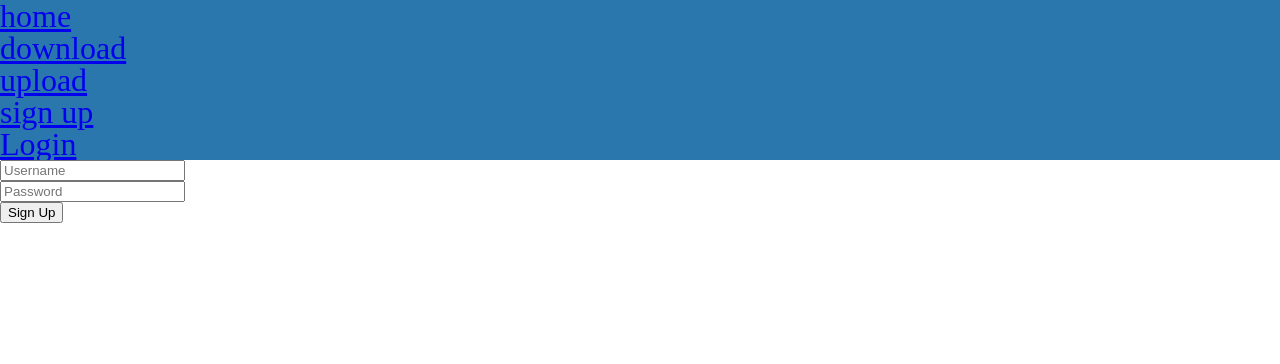
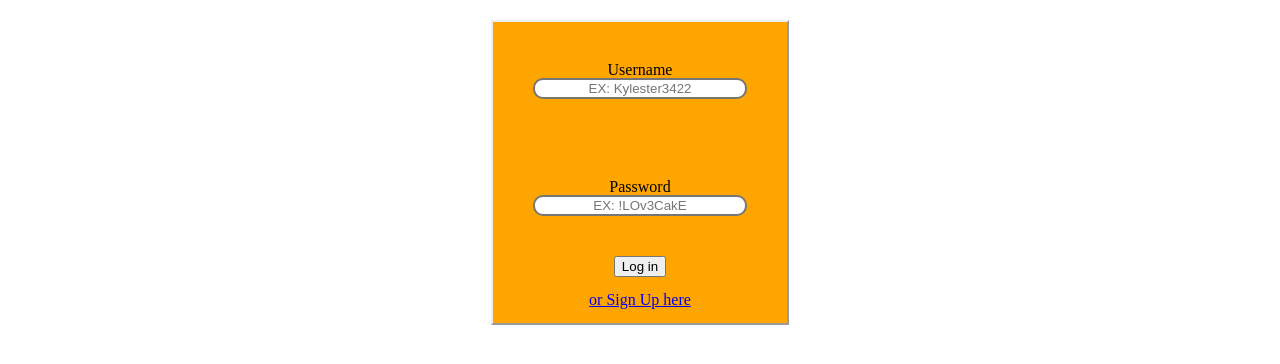
Before and after one commit to LardianGH/sound-community, a React (Create React App) app in the folder client/: page /Login in a window 1280 px wide. Shown: the top 364 px of the page. Built offline with nearby package versions, Linux system fonts and the light colour scheme; no server answers.

Commit message:
Added some style to signup/login forms, changed how the navbar displays, added the login page to the navbar.

```diff
--- a/client/src/components/LoginForm/index.js
+++ b/client/src/components/LoginForm/index.js
@@ -1,4 +1,5 @@
 import React, { Component } from "react";
+import "./style.css"
 class LoginForm extends Component { //main is a test page to test user creation (Working)
 
     state = { //All the variables that will change
@@ -19,23 +20,26 @@ handleInputChange = event => { //Allows the textboxes to be used.
 
 render() {
     return(
-        <form className="new">
-                <div className="fields">
-                    <div className="field">
-                        <input
+        <form className="Login">
+                    <div className="fieldWrapper">
+                      Username
+                      <div></div>
+                        <input className="field"
                         name="userName"
                         type="text"
-                        placeholder="Username"
+                        placeholder="EX: Kylester3422"
                         value={this.state.name}
                         onChange={this.handleInputChange}
                         />
                         <i className="user icon"></i>
                     </div>
-                    <div className="field">
-                        <input
+                    <div className="fieldWrapper">
+                      Password
+                      <div></div>
+                        <input className="field"
                         name="password"
                         type="password"
-                        placeholder="Password"
+                        placeholder="EX: !LOv3CakE"
                         value={this.state.password}
                         onChange={this.handleInputChange}
                         />
@@ -46,9 +50,12 @@ render() {
                     onClick={e => this.props.handleSubmit(e, this.state.userName, this.state.password)} //when this button is clicked, it submits the form
                     className="ui big button">
                         <i className="signup icon"></i>
-                        Sign Up
+                        Log in
                     </button>
-                </div>
+
+                      <div className="changeForm">
+                    <a href="/Signup">or Sign Up here</a>
+                    </div>
         </form>
     );
 };
--- /dev/null
+++ b/client/src/components/LoginForm/style.css
@@ -0,0 +1,28 @@
+.Login {
+    margin: 20px;
+    margin-left: auto;
+    margin-right: auto;
+    border-style: outset;
+    border-width: 2px;
+    width: fit-content;
+    text-align: center;
+    background-color: orange;
+    height: auto;
+    }
+
+    .fieldWrapper {
+        padding: 40px;
+    }
+
+    .changeForm {
+        padding: 15px;
+    }
+
+    .field {
+        width: 200px;
+        padding-left: 5px;
+        padding-right: 5px;
+        border-style: solid;
+        border-radius: 10px;
+        text-align: center;
+    }
--- a/client/src/components/Navbar/index.js
+++ b/client/src/components/Navbar/index.js
@@ -1,8 +1,14 @@
 import React from "react";
+import NavbarLink from "../NavbarLink";
 import "./style.css";
 
 const Navbar = props => (
   <div className="Navbar">
+    <NavbarLink text={"home"} link={"/Browse"}/>
+          <NavbarLink text={"download"} link={"/Download"}/>
+          <NavbarLink text={"upload"} link={"/Upload"}/>
+          <NavbarLink text={"sign up"} link={"/Signup"}/>
+          <NavbarLink text={"login"} link={"/Login"}/>
     {props.children}
   </div>
 );
--- a/client/src/components/SignupForm/style.css
+++ b/client/src/components/SignupForm/style.css
@@ -6,12 +6,19 @@ border-style: outset;
 border-width: 2px;
 width: fit-content;
 text-align: center;
+background-color: greenyellow;
+    height: auto;
 }
 
 .fieldWrapper {
-
+    padding: 40px;
 }
 
 .field {
     width: 200px;
+    padding-left: 5px;
+    padding-right: 5px;
+    border-style: solid;
+    border-radius: 10px;
+    text-align: center;
 }
--- a/client/src/pages/Browse.js
+++ b/client/src/pages/Browse.js
@@ -158,10 +158,6 @@ getFilePart = (filePath, part) => { //runs 3 times, can I reduce? ---TODO
     return (
       <Wrapper>
         <Navbar>
-          <NavbarLink text={"home"} link={"/Browse"}/>
-          <NavbarLink text={"download"} link={"/Download"}/>
-          <NavbarLink text={"upload"} link={"/Upload"}/>
-          <NavbarLink text={"sign up"} link={"/Signup"}/>
           <form>
                     <input
         className="fileName"
--- a/client/src/pages/Download.js
+++ b/client/src/pages/Download.js
@@ -38,10 +38,6 @@ class Home extends Component {
 		return(
 			<div className="container">
         <Navbar>
-          <NavbarLink text={"home"} link={"/Browse"}/>
-          <NavbarLink text={"download"} link={"/Download"}/>
-          <NavbarLink text={"upload"} link={"/Upload"}/>
-          <NavbarLink text={"sign up"} link={"/Signup"}/>
         </Navbar>
 				<img src={this.state.image} alt={this.state.image}></img>
                     <form>
--- a/client/src/pages/Error404.js
+++ b/client/src/pages/Error404.js
@@ -6,10 +6,6 @@ function Error404() {
   return (
       <div>
         <Navbar>
-          <NavbarLink text={"home"} link={"/Browse"}/>
-          <NavbarLink text={"download"} link={"/Download"}/>
-          <NavbarLink text={"upload"} link={"/Upload"}/>
-          <NavbarLink text={"sign up"} link={"/Signup"}/>
         </Navbar>
             <h1>404 Page Not Found</h1>
             <h1>
--- a/client/src/pages/Login.js
+++ b/client/src/pages/Login.js
@@ -40,6 +40,8 @@ checkForUser = () => {
     returnedName: res.data.userName,
     returnedEmail: res.data.email
   });
+  if (res.data.userName)
+{this.props.history.push("/browse")}
 })
 .catch(err => console.log(err));
 }
@@ -55,17 +57,9 @@ render() {
 return (
 
 <div>
-      <Navbar>
-          <NavbarLink text={"home"} link={"/Browse"}/>
-          <NavbarLink text={"download"} link={"/Download"}/>
-          <NavbarLink text={"upload"} link={"/Upload"}/>
-          <NavbarLink text={"sign up"} link={"/Signup"}/>
-          <NavbarLink text={"Login"} link={"/Login"}/>
-        </Navbar>
         {this.state.returnedName}
 
         <LoginForm
-
     handleSubmit={this.handleSubmit}
     >
     </LoginForm>
--- a/client/src/pages/Signup.js
+++ b/client/src/pages/Signup.js
@@ -53,11 +53,6 @@ render() {
   return (
     <div>
       <Navbar>
-          <NavbarLink text={"home"} link={"/Browse"}/>
-          <NavbarLink text={"download"} link={"/Download"}/>
-          <NavbarLink text={"upload"} link={"/Upload"}/>
-          <NavbarLink text={"sign up"} link={"/Signup"}/>
-          <NavbarLink text={"Login"} link={"/Login"}/>
         </Navbar>
         {this.state.returnedName}
      <SignupForm
--- a/client/src/pages/Upload.js
+++ b/client/src/pages/Upload.js
@@ -1,7 +1,6 @@
 import React, { Component } from 'react';
 import API from "../utils/API";
 import Navbar from "../components/Navbar";
-import NavbarLink from "../components/NavbarLink";
 import $ from 'jquery';
 
 class Home extends Component {
@@ -103,12 +102,7 @@ singleFileChangedHandler = ( event ) => {
 		return(
 			<div className="container">
 				<Navbar>
-          <NavbarLink text={"home"} link={"/Browse"}/>
-          <NavbarLink text={"download"} link={"/Download"}/>
-          <NavbarLink text={"upload"} link={"/Upload"}/>
-          <NavbarLink text={"sign up"} link={"/Signup"}/>
-		  <NavbarLink text={"login"} link={"/Login"}/>
-        </Navbar>
+        	</Navbar>
 		{this.state.returnedName}
 		{this.state.returnedID}
 				{/* For Alert box*/}
```
